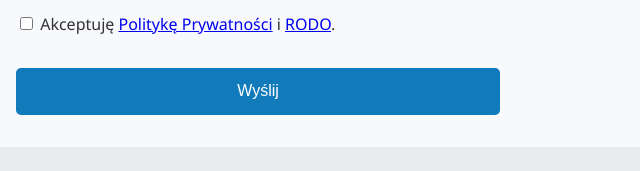
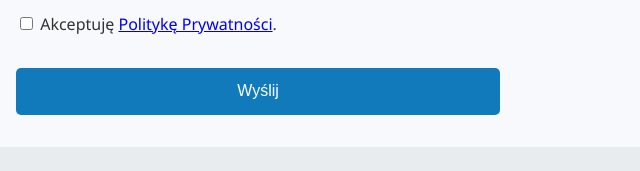
Before and after one commit to demensiss/datalift-landing, a plain HTML site: page index.html in a window 1280 px wide. Shown: the part 468-639 px from the top of the page, 640-1280 px from the left. Drawn offline with Linux system fonts and the light colour scheme.

Commit message:
Update index.html

```diff
--- a/index.html
+++ b/index.html
@@ -57,7 +57,7 @@
         <!-- Checkboxy z Polityką Prywatności i RODO -->
           <label>
             <input type="checkbox" id="privacy-policy" required>
-            Akceptuję <a href="polityka-prywatnosci.html" target="_blank">Politykę Prywatności</a> i <a href="rodo.html" target="_blank">RODO</a>.
+            Akceptuję <a href="polityka-prywatnosci.html" target="_blank">Politykę Prywatności</a>.
           </label><br>
 
           <button type="submit" id="submit" disabled>Wyślij</button>
```
